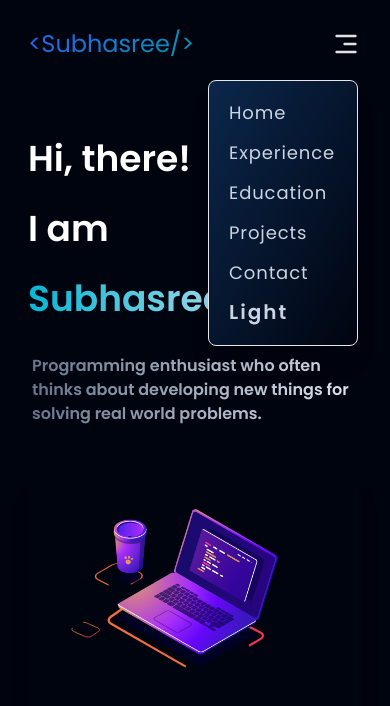
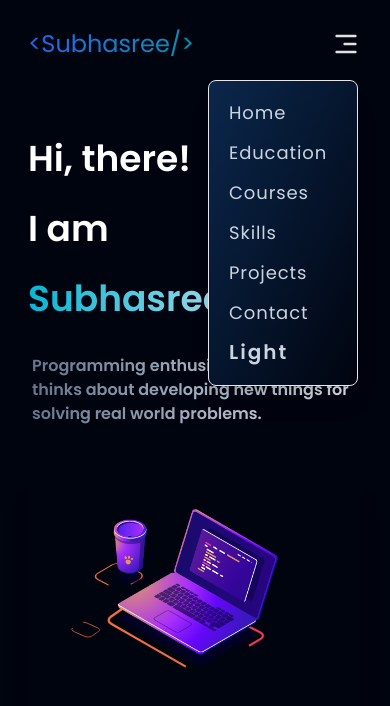
Before and after one commit to Subhasree09/Portfolio, a React (Vite) app: page / in a window 390 px wide. Both pictures are taken after a click on the button 346 px from the left and 44 px from the top of the page. Shown: the top 706 px of the page. Built offline with nearby package versions, Linux system fonts and the light colour scheme.

Commit message:
mobile view nav links

```diff
--- a/src/components/Menu.jsx
+++ b/src/components/Menu.jsx
@@ -21,10 +21,13 @@ const Menu = () => {
           <a href="#about">Home</a>
         </li>
         <li>
-          <a href="#experience">Experience</a>
+          <a href="#education">Education</a>
         </li>
         <li>
-          <a href="#education">Education</a>
+          <a href="#courses">Courses</a>
+        </li>
+        <li>
+          <a href="#skills">Skills</a>
         </li>
         <li>
           <a href="#projects">Projects</a>
```
